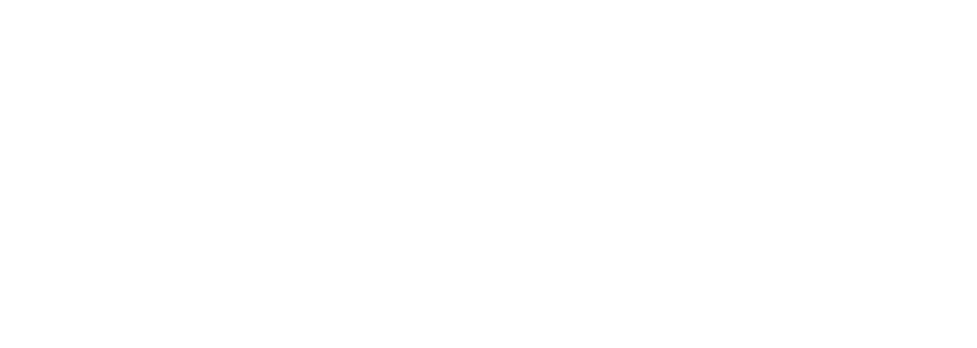
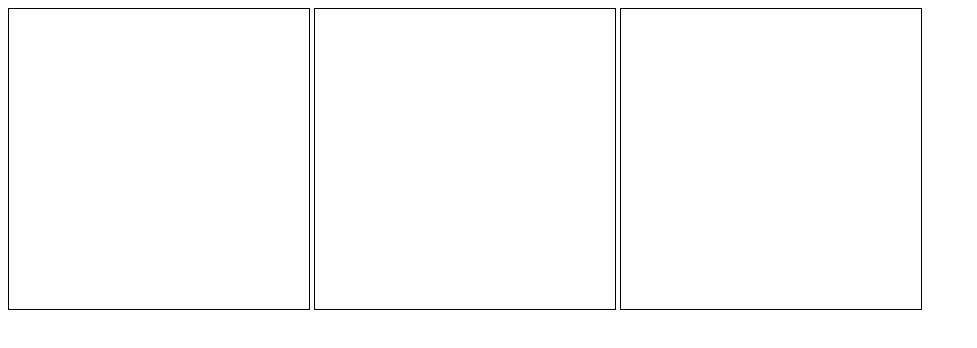
Before and after one commit to jefersonscarton/html-css, a plain HTML site: page ex022/index.html in a window 1280 px wide. Shown: the whole page, without its empty margins (0-977 px from the left). Drawn offline with Linux system fonts and the light colour scheme.

Commit message:
Update index.html

```diff
--- a/ex022/index.html
+++ b/ex022/index.html
@@ -5,8 +5,19 @@
     <meta http-equiv="X-UA-Compatible" content="IE=edge">
     <meta name="viewport" content="width=device-width, initial-scale=1.0">
     <title>Imagens de fundo</title>
+    <style>
+        .quadrada{
+            display: inline-block;
+            width: 300px;
+            height: 300px;
+            border: 1px solid black;
+
+        }
+    </style>
 </head>
 <body>
-
+    <div class="quadrada"></div>
+    <div class="quadrada"></div>
+    <div class="quadrada"></div>
 </body>
 </html>
```
